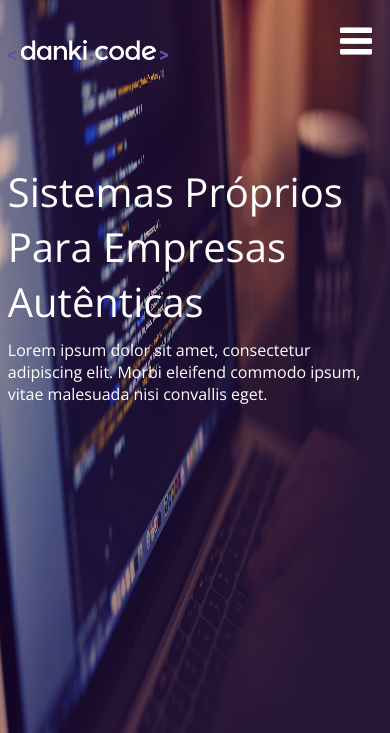
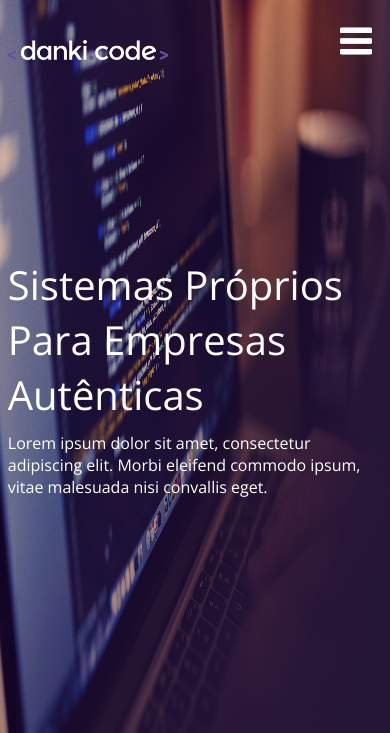
Before and after one commit to william-ks/projeto_3, a PHP site: page / in a window 390 px wide. Shown: the top 733 px of the page. Run offline with PHP 8.4, Linux system fonts and the light colour scheme.

Commit message:
Update style.css

```diff
--- a/css/style.css
+++ b/css/style.css
@@ -302,7 +302,7 @@ footer p{
 
     header .h-text{
         float: none;
-        margin: 25% 0;
+        margin: 50% 0;
         position: relative;
         left: 50%;
         transform: translateX(-50%);
@@ -374,6 +374,7 @@ footer p{
         height: 32px;
         background-image: url('../img/menu.png');
         background-size: 100% 100%;
+        z-index: 9999;
     }
 
     header .mobile ul{
```
